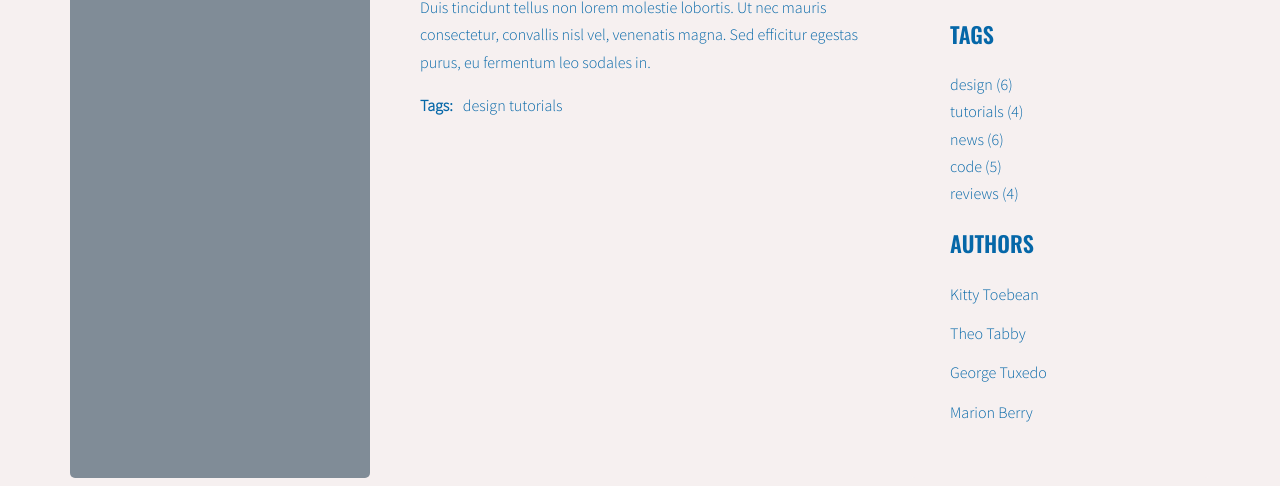
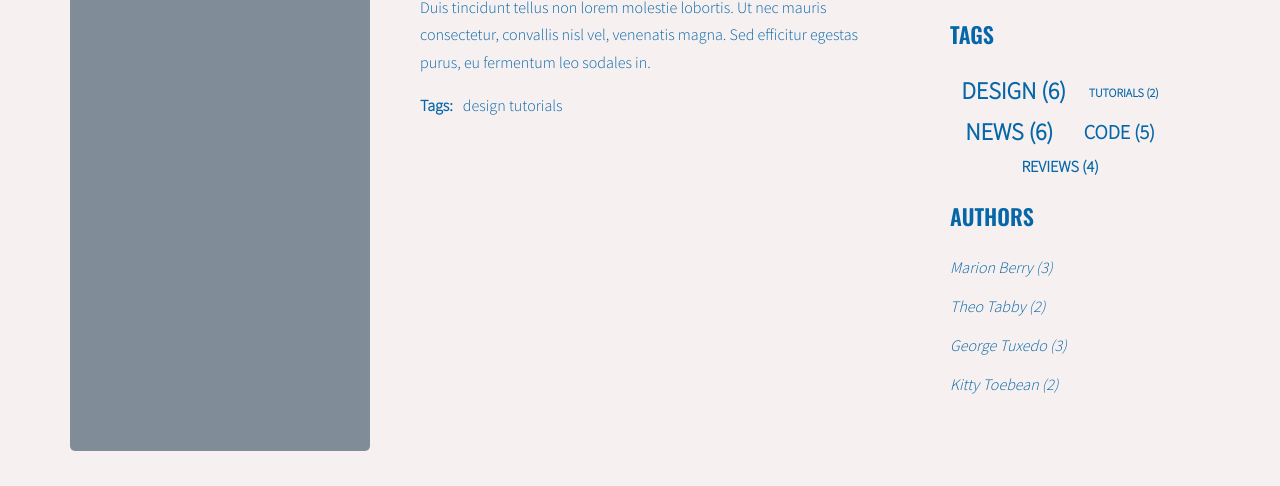
Before and after one commit to Karol-Sobolewski/javascript-blog, a website: page index.html in a window 1280 px wide. Shown: the part 643-1129 px from the top of the page. After the commit the page ends 1102 px from the top, so only its background shows below. Drawn offline with nearby package versions, Linux system fonts and the light colour scheme.

Commit message:
Add list of authors to right column

```diff
--- a/index.html
+++ b/index.html
@@ -134,7 +134,7 @@
             </ul>
           </div>
         </article>
-        <article class="post" id="article-8" data-tags="news design tutorials" data-author="Theo Tabby">
+        <article class="post" id="article-8" data-tags="news design" data-author="Theo Tabby">
           <h3 class="post-title">Article 8</h3>
           <p class="post-author"></p>
           <div class="post-content">
@@ -150,7 +150,7 @@
             </ul>
           </div>
         </article>
-        <article class="post" id="article-9" data-tags="news tutorials" data-author="Marion Berry">
+        <article class="post" id="article-9" data-tags="news" data-author="Marion Berry">
           <h3 class="post-title">Article 9</h3>
           <p class="post-author"></p>
           <div class="post-content">
@@ -186,37 +186,12 @@
       <aside class="sidebar sidebar-right">
         <div class="sidebar-tags">
           <h2 class="section-title">Tags</h2>
-          <ul class="list tags">
-            <li><a href="#">design</a> <span>(6)</span></li>
-            <li><a href="#">code</a> <span>(5)</span></li>
-            <li><a href="#">tutorials</a> <span>(4)</span></li>
-            <li><a href="#">reviews</a> <span>(4)</span></li>
-            <li><a href="#">news</a> <span>(6)</span></li>
+          <ul class="list tags post-tags">
           </ul>
         </div>
         <div class="sidebar-authors">
           <h2 class="section-title">Authors</h2>
-          <ul class="list authors">
-            <li>
-              <a href="#">
-                <span class="author-name">Kitty Toebean</span>
-              </a>
-            </li>
-            <li>
-              <a href="#">
-                <span class="author-name">Theo Tabby</span>
-              </a>
-            </li>
-            <li>
-              <a href="#">
-                <span class="author-name">George Tuxedo</span>
-              </a>
-            </li>
-            <li>
-              <a href="#">
-                <span class="author-name">Marion Berry</span>
-              </a>
-            </li>
+          <ul class="list authors post-author">
           </ul>
         </div>
         <div class="sidebar-about">
--- a/js/script.js
+++ b/js/script.js
@@ -141,7 +141,6 @@
         } else {
           allTags[tag]++;
         }
-
       /* END LOOP: for each tag */
       }
 
@@ -169,14 +168,14 @@
         }
       }
       return params;
-    };
+    }
     const tagsParams = calculateTagsParams(allTags);
     console.log('tagsParams:', tagsParams);
 
     /*create variable for all links HTML code */
     let allTagsHTML = '';
 
-    /* [NEW] START LOOP: for each tag in allTags: */
+    /*START LOOP: for each tag in allTags: */
     for (let tag in allTags){
 
       /*generate code of a link and add it to allTagsHTML */
@@ -192,7 +191,7 @@
     tagList.innerHTML = allTagsHTML;
 
     console.log(tagList);
-}
+  }
 
   generateTags();
 
@@ -212,7 +211,7 @@
     const tag = href.replace('#tag-', '');
 
     /* find all tag links with class active */
-    const activeLinks = article.querySelectorAll('a.active[href^="#tag-"]');
+    const activeLinks = document.querySelectorAll('a.active[href^="#tag-"]');
 
     /* START LOOP: for each active tag link */
     for (let activeLink of activeLinks){
@@ -224,7 +223,7 @@
     }
 
     /* find all tag links with "href" attribute equal to the "href" constant */
-    const tagLinks = article.querySelectorAll ('a[href="' + href + '"]');
+    const tagLinks = document.querySelectorAll ('a[href="' + href + '"]');
 
     /* START LOOP: for each found tag link */
     for (tagLink of tagLinks){
@@ -259,11 +258,14 @@
 
   function generateAuthor(){
 
+    /*create a new variable allAuthors with an empty object*/
+    let allAuthors = {};
+
     /* find all articles */
     const articles = document.querySelectorAll(optArticleSelector);
 
     /* START LOOP: for every article: */
-    for (article of articles) {
+    for (let article of articles) {
 
       /* find author wrapper */
       const authorWrap = article.querySelector(optArticleAuthorSelector);
@@ -277,15 +279,43 @@
 
       /* generate HTML of the link */
       const linkHTML = '<a href="#author-' + articleAuthor + '"><span>' + articleAuthor + '</span></a>';
-
+      console.log(linkHTML);
       /* add generated code to html variable */
       html = html + linkHTML;
+
+      if(!allAuthors[articleAuthor]){
+        //! = negate
+        /* add tag to allTags object */
+        allAuthors[articleAuthor] = 1;
+      } else {
+        allAuthors[articleAuthor]++;
+      }
 
       /* insert HTML of all the links into the author wrapper */
       authorWrap.innerHTML = html;
 
     /* END LOOP: for every article: */
     }
+
+    /*Find list of authors in right column */
+    const authorList = document.querySelector(optAuthorsListSelector);
+
+    let allAuthorsHTML = '';
+
+    for (let author in allAuthors){
+
+      /*generate code of a link and add it to allTagsHTML */
+      const authorLinkHTML = '<li><a class="" href="#author-' + author + '"><span>' + author + ' (' + allAuthors[author] + ') ' + '</span></a></li>';
+      console.log('authorLinkHTML:', authorLinkHTML);
+      allAuthorsHTML += authorLinkHTML;
+
+      /*END LOOP: for each tag in allTags: */
+    }
+
+    /*add HTML from allTagsHTML to tagList */
+
+    authorList.innerHTML = allAuthorsHTML;
+
   }
 
   generateAuthor();
@@ -299,26 +329,26 @@
     const clickedElement = this;
     console.log('author was clicked');
 
+    /* find all author links with class active */
+    const activeLinks = document.querySelectorAll('a.active[href^="#author-"]');
+    console.log('activeLinks', activeLinks)
+    /* START LOOP: for each active author link */
+    for (activeLink of activeLinks){
+
+      /* remove class active */
+      activeLink.classList.remove('active');
+
+    /* END LOOP: for each active author link */
+    }
     /* make a new constant "href" and read the attribute "href" of the clicked element */
     const href = clickedElement.getAttribute("href");
 
     /* make a new constant "author" and extract author from the "href" constant */
     const author = href.replace('#author-', '');
 
-    /* find all author links with class active */
-    const activeLinks = article.querySelectorAll('a.active[href="#author-"]');
-
-    /* START LOOP: for each active author link */
-    for (activeLink of activeLinks){
-
-      /* remove class active */
-      activelink.classList.remove('active');
-
-    /* END LOOP: for each active author link */
-    }
-
+    clickedElement.classList.add('active');
     /* find all author links with "href" attribute equal to the "href" constant */
-    const authorLinks = article.querySelectorAll ('a[href="' + href + '"]');
+    const authorLinks = document.querySelectorAll ('a[href="' + href + '"]');
 
     /* START LOOP: for each found author link */
     for (authorLink of authorLinks){
--- a/sass/style.scss
+++ b/sass/style.scss
@@ -252,7 +252,34 @@ a {
   }
 }
 
+.list.tags {
+  display: flex;
+  justify-content: space-around;
+  align-items: center;
+  flex-wrap: wrap;
+  font-weight: bold;
+  text-transform: uppercase;
+}
 
+.tag-size-1 {
+  font-size: 12px;
+}
+
+.tag-size-2 {
+  font-size: 14px;
+}
+
+.tag-size-3 {
+  font-size: 16px;
+}
+
+.tag-size-4 {
+  font-size: 20px;
+}
+
+.tag-size-5 {
+  font-size: 24px;
+}
 /* Media */
 
 @media (max-width: 767px) {
```
Also changed, not shown: css/style.css, 1 other file.
